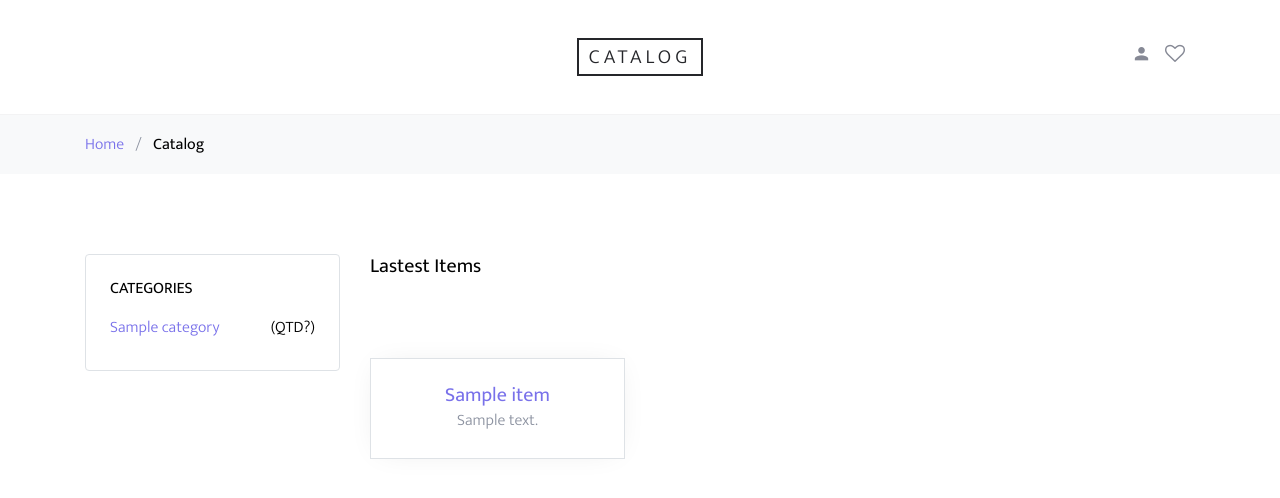
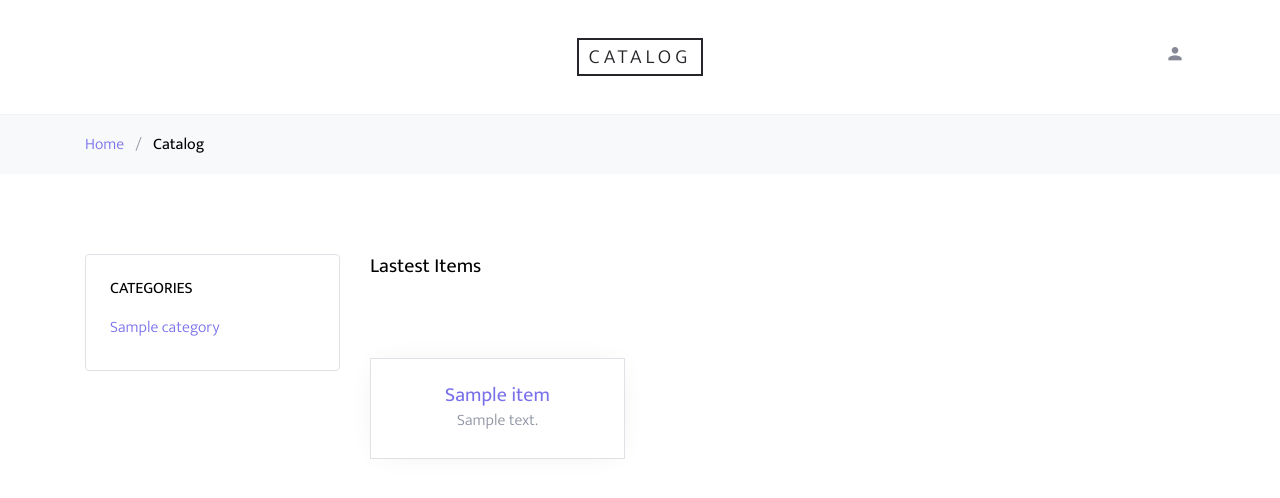
Before and after one commit to GiuseppeVarriale/ud-Catalog, a Flask app: page / in a window 1280 px wide. Shown: the top 498 px of the page. Run offline with Flask 2, Linux system fonts and the light colour scheme; tables that the repository leaves empty hold one stand-in row (values such as "Sample post"); some libraries are stand-ins or nearby versions; some web fonts are replaced.

Commit message:
Refact: adjust some templates

```diff
--- a/templates/layout.html
+++ b/templates/layout.html
@@ -45,7 +45,7 @@
                 <div class="site-top-icons">
                   <ul>
                     <li><a href="#"><span class="icon icon-person"></span></a></li>
-                    <li><a href="#"><span class="icon icon-heart-o"></span></a></li>
+                    <!-- <li><a href="#"><span class="icon icon-heart-o"></span></a></li> -->
                     <!-- <li>
                       <a href="cart.html" class="site-cart">
                         <span class="icon icon-shopping_cart"></span>
--- a/templates/showCatalogItem.html
+++ b/templates/showCatalogItem.html
@@ -24,7 +24,7 @@
                     <ul class="list-unstyled mb-0">
                       {% for category in categories %}
                         {% if item.cat_id == category.id %}
-                          <li class="mb-1"><a href="{{ url_for('showCatalogCategory', category_id = category.id) }}" class="d-flex"><span style=" font-weight:bold ">{{category.name}}</span> <span class="text-black ml-auto">(QTD?)</span></a></li>
+                          <li class="mb-1"><a href="{{ url_for('showCatalogCategory', category_id = category.id) }}" class="d-flex"><span style=" font-weight:bold ">{{category.name}}</span> <span class="text-black ml-auto"></span></a></li>
                         {% else %}
                           <li class="mb-1"><a href="{{ url_for('showCatalogCategory', category_id = category.id) }}" class="d-flex"><span>{{category.name}}</span> <span class="text-black ml-auto">(QTD?)</span></a></li>
                         {% endif %}
--- a/templates/showHome.html
+++ b/templates/showHome.html
@@ -81,7 +81,7 @@
                 <ul class="list-unstyled mb-0">
                   {% for category in categories %}
                     <li class="mb-1"><a href="{{ url_for('showCatalogCategory', category_id = category.id) }}" class="d-flex">
-                      <span>{{category.name}}</span> <span class="text-black ml-auto">(QTD?)</span></a>
+                      <span>{{category.name}}</span> <span class="text-black ml-auto"></span></a>
                     </li>
                   {% endfor %}
                 </ul>
```
